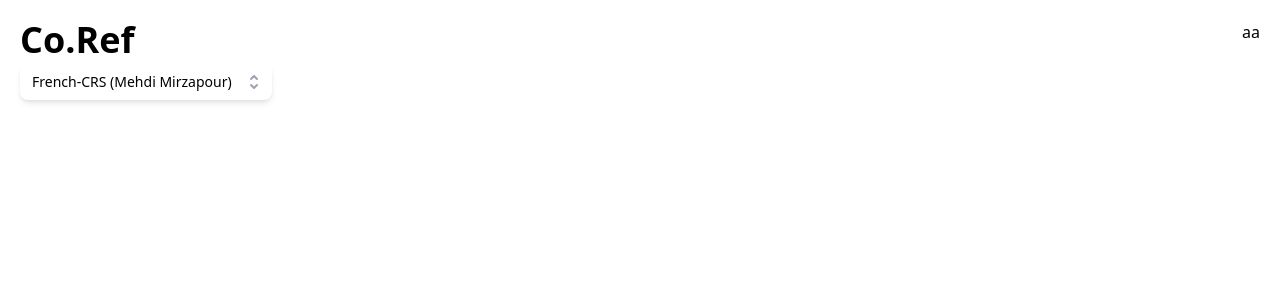
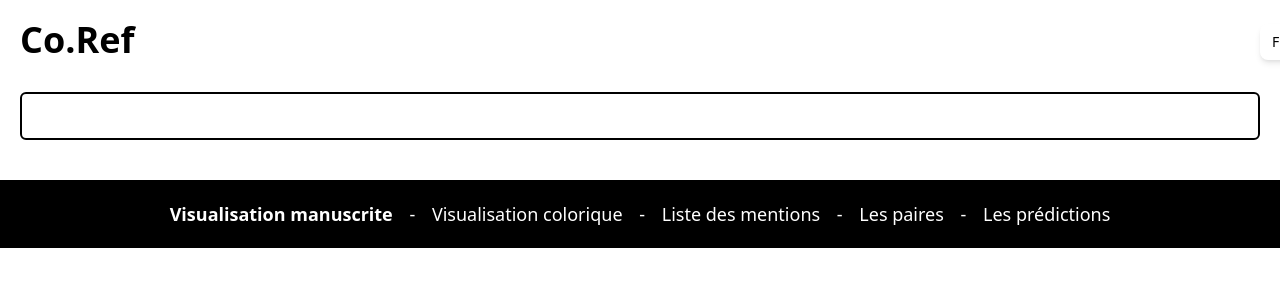
Before and after one commit to cyidhn/coref, a Vue app in the folder v2/: page / in a window 1280 px wide. Shown: the top 300 px of the page. Built offline with nearby package versions, Linux system fonts and the light colour scheme.

Commit message:
Change elements

```diff
--- a/v2/src/components/AlgorithmsList.vue
+++ b/v2/src/components/AlgorithmsList.vue
@@ -1,7 +1,7 @@
 <template>
   <div class="w-max fixed">
     <Listbox v-model="selectedPerson">
-      <div class="relative mt-1">
+      <div class="mt-1">
         <ListboxButton
           class="relative w-full py-2 pl-3 pr-10 text-left bg-white rounded-lg shadow-md cursor-default focus:outline-none focus-visible:ring-2 focus-visible:ring-opacity-75 focus-visible:ring-white focus-visible:ring-offset-orange-300 focus-visible:ring-offset-2 focus-visible:border-indigo-500 sm:text-sm"
         >
--- a/v2/src/components/Navbar.vue
+++ b/v2/src/components/Navbar.vue
@@ -1,11 +1,24 @@
 <template>
+<div>
     <div class="p-5">
         <div class="flex grid grid-cols-2">
-            <div><h1 class="text-4xl font-bold">Co.Ref</h1></div>
-            <div class="justify-self-end">aa</div>
+            <div><h1 class="text-4xl font-bold"><a href="/">Co.Ref</a></h1></div>
+            <div class="justify-self-end">
+                <AlgorithmsList />
+            </div>
         </div>
-        <AlgorithmsList />
+        <div class="mt-8">
+            <input type="text" class="rounded-md p-2 h-12 focus:outline-none border-black border-2 w-full" />
+        </div>
     </div>
+    <div class="mt-5 px-5 py-5 bg-black text-white text-lg text-center">
+        <a href="#" class="font-bold mx-3">Visualisation manuscrite</a> -
+        <a href="#" class="mx-3">Visualisation colorique</a> -
+        <a href="#" class="mx-3">Liste des mentions</a> -
+        <a href="#" class="mx-3">Les paires</a> -
+        <a href="#" class="mx-3">Les prédictions</a>
+    </div>
+</div>
 </template>
 
 <script>
```
Also changed, not shown: v2/src/assets/idhn.jpeg (added).
